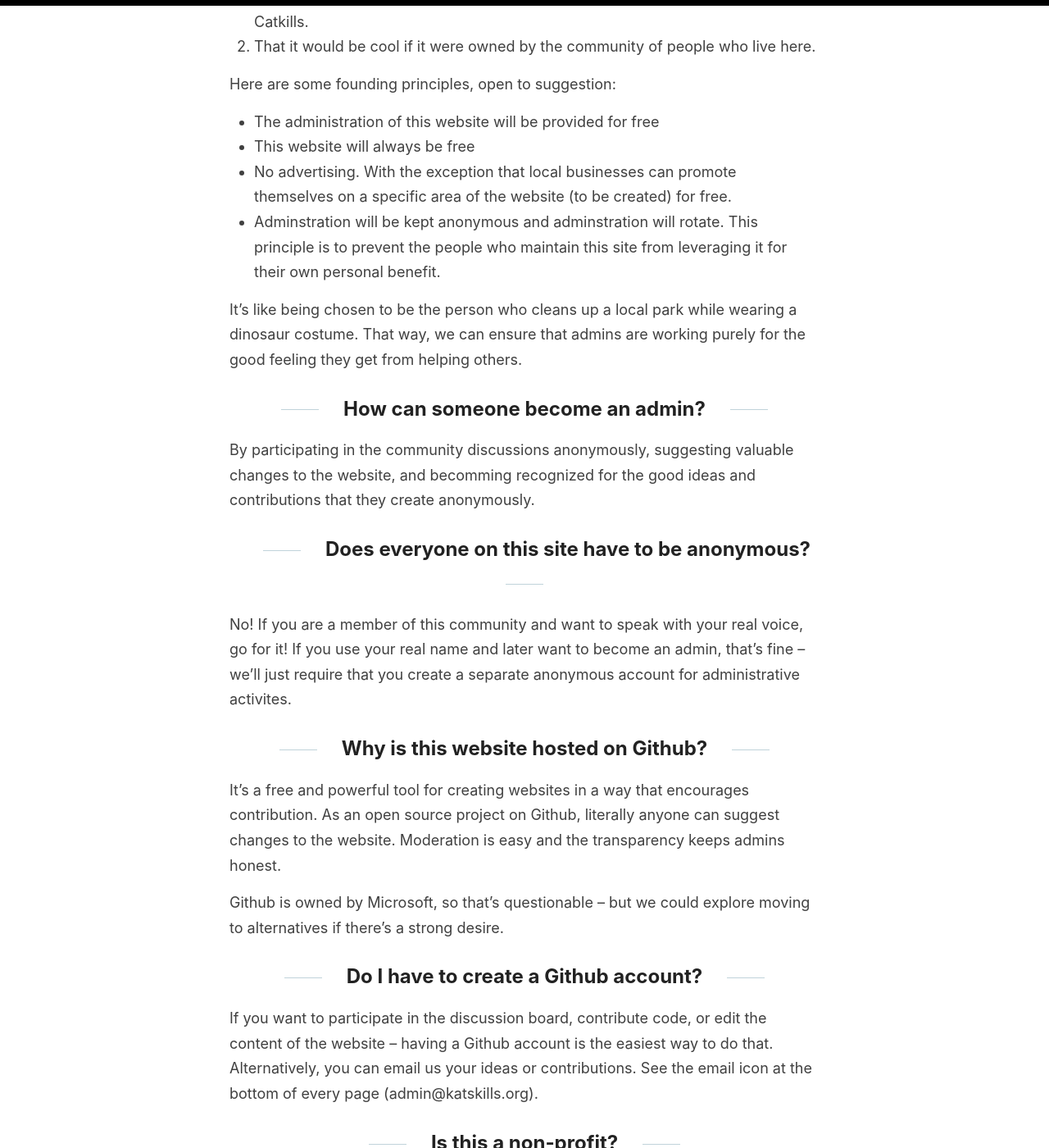
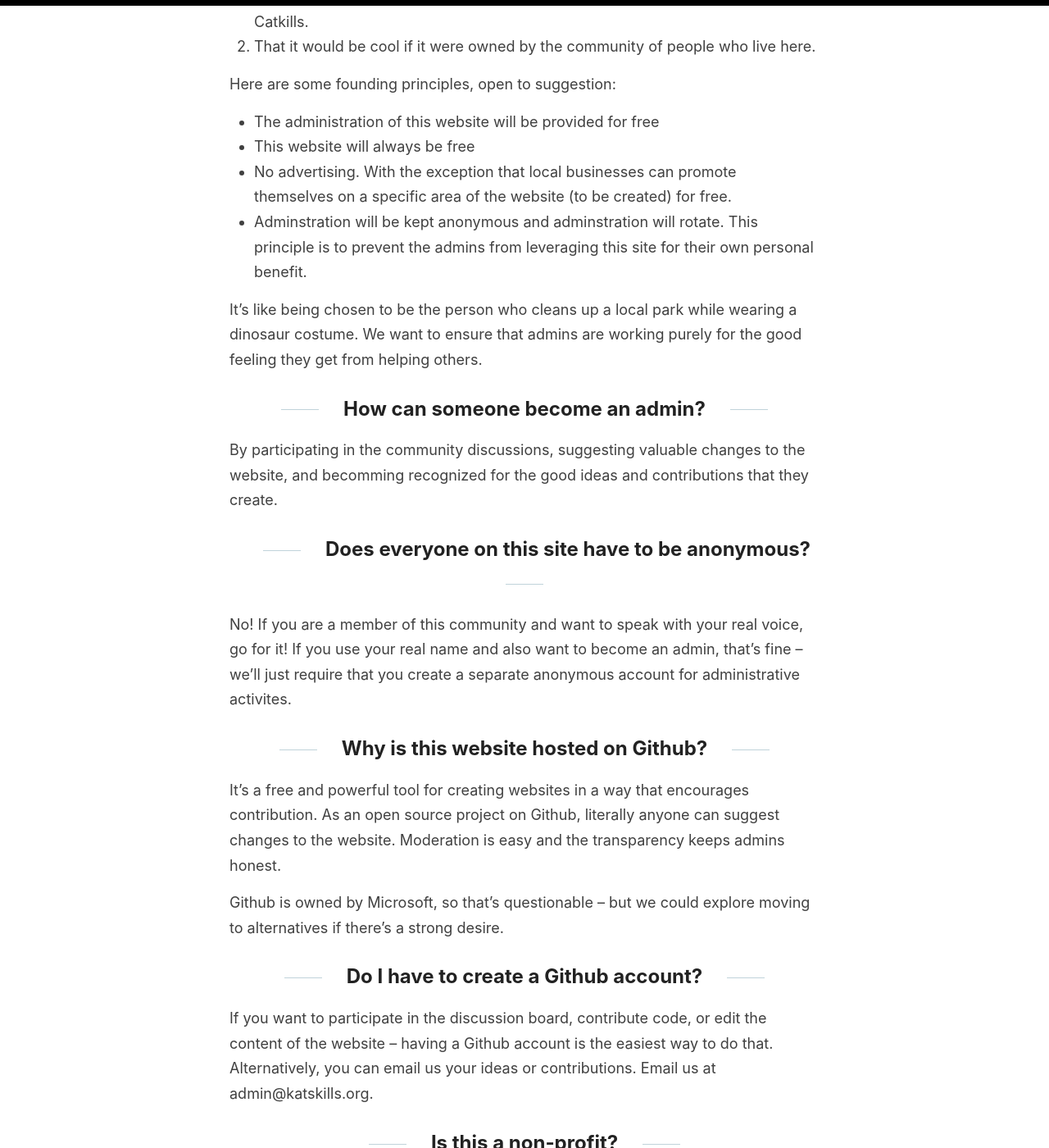
Before and after one commit to katskillskat/katskills-org, a Jekyll site: the page built from _posts/2022-03-04-a new website.md, in a window 1280 px wide and 1400 px high, scrolled down 353 px. Shown: the whole window at 82% size. Built offline with Jekyll 4.4.1, drawn with Linux system fonts in a browser that asks for light colours.

Commit message:
Update 2022-03-04-a new website.md

```diff
--- a/_posts/2022-03-04-a new website.md
+++ b/_posts/2022-03-04-a new website.md
@@ -13,17 +13,17 @@ Here are some founding principles, open to suggestion:
 - The administration of this website will be provided for free
 - This website will always be free
 - No advertising. With the exception that local businesses can promote themselves on a specific area of the website (to be created) for free.
-- Adminstration will be kept anonymous and adminstration will rotate. This principle is to prevent the people who maintain this site from leveraging it for their own personal benefit.
+- Adminstration will be kept anonymous and adminstration will rotate. This principle is to prevent the admins from leveraging this site for their own personal benefit.
 
-It's like being chosen to be the person who cleans up a local park while wearing a dinosaur costume. That way, we can ensure that admins are working purely for the good feeling they get from helping others.
+It's like being chosen to be the person who cleans up a local park while wearing a dinosaur costume. We want to ensure that admins are working purely for the good feeling they get from helping others.
 
 ## How can someone become an admin?
 
-By participating in the community discussions anonymously, suggesting valuable changes to the website, and becomming recognized for the good ideas and contributions that they create anonymously.
+By participating in the community discussions, suggesting valuable changes to the website, and becomming recognized for the good ideas and contributions that they create.
 
 ## Does everyone on this site have to be anonymous?
 
-No! If you are a member of this community and want to speak with your real voice, go for it! If you use your real name and later want to become an admin, that's fine -- we'll just require that you create a separate anonymous account for administrative activites.
+No! If you are a member of this community and want to speak with your real voice, go for it! If you use your real name and also want to become an admin, that's fine -- we'll just require that you create a separate anonymous account for administrative activites.
 
 ## Why is this website hosted on Github?
 
@@ -33,7 +33,7 @@ Github is owned by Microsoft, so that's questionable -- but we could explore mov
 
 ## Do I have to create a Github account?
 
-If you want to participate in the discussion board, contribute code, or edit the content of the website -- having a Github account is the easiest way to do that. Alternatively, you can email us your ideas or contributions. See the email icon at the bottom of every page (admin@katskills.org).
+If you want to participate in the discussion board, contribute code, or edit the content of the website -- having a Github account is the easiest way to do that. Alternatively, you can email us your ideas or contributions. Email us at admin@katskills.org.
 
 ## Is this a non-profit?
 
```
